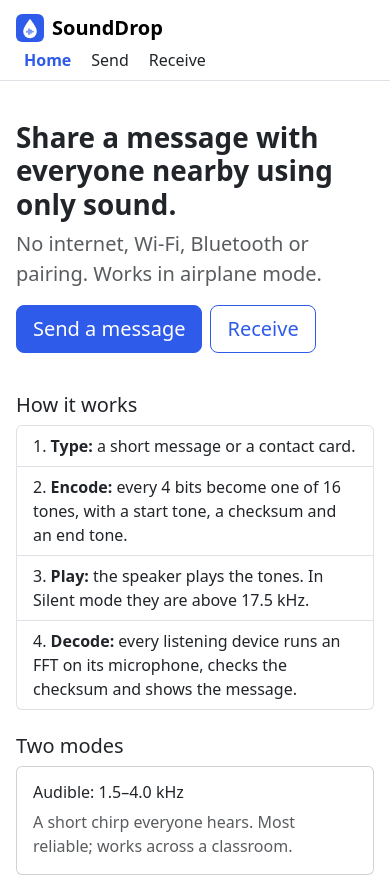
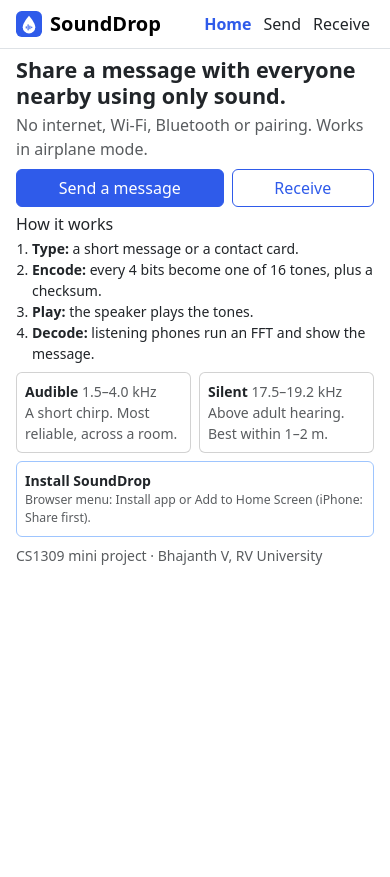
Before and after one commit to Bhajanth13/SOUND-DROP, a React (Vite) app in the folder app/: page / in a window 390 px wide. Shown: the top 877 px of the page. After the commit the page ends 844 px from the top, so only its background shows below. Built offline with nearby package versions, Linux system fonts and the light colour scheme.

Commit message:
Compact layout: every page fits on one phone screen without scrolling

```diff
--- a/app/src/App.jsx
+++ b/app/src/App.jsx
@@ -10,14 +10,14 @@ const LINKS = [["home", "Home", "#/"], ["send", "Send", "#/send"], ["receive", "
 function NavBar({ route }) {
   const { listening } = useSoundDrop();
   return (
-    <nav className="navbar border-bottom bg-body sticky-top">
-      <div className="container sd-container">
+    <nav className="navbar py-1 border-bottom bg-body sticky-top">
+      <div className="container sd-container flex-nowrap">
         <a className="navbar-brand fw-bold d-flex align-items-center gap-2" href="#/">
-          <img src="./icon.svg" width="28" height="28" alt="" /> SoundDrop
+          <img src="./icon.svg" width="26" height="26" alt="" /> SoundDrop
         </a>
         <div className="d-flex gap-1">
           {LINKS.map(([id, label, href]) => (
-            <a key={id} href={href} className={"nav-link px-2" + (route === id ? " active fw-semibold" : "")} aria-current={route === id ? "page" : undefined}>
+            <a key={id} href={href} className={"nav-link px-1 px-sm-2" + (route === id ? " active fw-semibold" : "")} aria-current={route === id ? "page" : undefined}>
               {label}{id === "receive" && listening && <span className="sd-dot" title="Listening" />}
             </a>
           ))}
@@ -33,12 +33,9 @@ export default function App() {
   return (
     <SoundDropProvider>
       <NavBar route={route} />
-      <main className="container sd-container py-4">
+      <main className="container sd-container py-2">
         <Page />
       </main>
-      <footer className="container sd-container pb-4 small text-body-secondary">
-        SoundDrop: CS1309 Web Technology mini project by Bhajanth V, RV University
-      </footer>
     </SoundDropProvider>
   );
 }
--- a/app/src/app.css
+++ b/app/src/app.css
@@ -16,12 +16,17 @@
 .progress-bar { background-color: var(--bs-primary); }
 
 .sd-container { max-width: 760px; padding-left: max(16px, env(safe-area-inset-left)); padding-right: max(16px, env(safe-area-inset-right)); }
-.sd-narrow { max-width: 640px; margin: 0 auto; }
+.sd-narrow { max-width: 560px; margin: 0 auto; }
 .d-contents { display: contents; }
 .nav-link.active { color: var(--bs-primary); }
 .sd-dot { display: inline-block; width: 8px; height: 8px; margin-left: 4px; border-radius: 50%; background: var(--bs-success); vertical-align: middle; }
 
 /* the big round Listen button */
-.sd-listen { width: 140px; height: 140px; border-radius: 50%; font-size: 1.4rem; font-weight: 600; }
+.sd-listen { width: 110px; height: 110px; border-radius: 50%; font-size: 1.3rem; font-weight: 600; }
+.sd-inbox { max-height: 120px; overflow-y: auto; }   /* the inbox scrolls inside its card, not the page */
 .form-range::-webkit-slider-thumb { background: var(--bs-primary); }
 .form-range::-moz-range-thumb { background: var(--bs-primary); }
+
+/* small phones: everything still fits on one screen */
+@media (max-width: 380px) { .navbar-brand { font-size: 1.1rem; margin-right: 0; } }
+@media (max-height: 700px) { .sd-listen { width: 88px; height: 88px; font-size: 1.1rem; } }
--- a/app/src/components/Field.jsx
+++ b/app/src/components/Field.jsx
@@ -4,7 +4,7 @@ export default function Field({ id, label, error, hint, as = "input", children,
   const cls = (as === "select" ? "form-select" : "form-control") + (error ? " is-invalid" : "");
   return (
     <div>
-      <label htmlFor={id} className="form-label">{label}</label>
+      <label htmlFor={id} className="form-label small mb-1">{label}</label>
       {as === "select"
         ? <select id={id} className={cls} aria-describedby={id + "-fb"} {...props}>{children}</select>
         : <Tag id={id} className={cls} aria-invalid={!!error} aria-describedby={id + "-fb"} {...props} />}
--- a/app/src/components/InstallApp.jsx
+++ b/app/src/components/InstallApp.jsx
@@ -20,16 +20,16 @@ export default function InstallApp() {
   }
 
   return (
-    <div className="card border-primary-subtle"><div className="card-body d-flex flex-wrap align-items-center gap-3">
+    <div className="card border-primary-subtle"><div className="card-body p-2 d-flex align-items-center gap-2 small">
       <div className="flex-grow-1">
         <strong>{installed() ? "SoundDrop is installed" : "Install SoundDrop"}</strong>
         <div className="small text-body-secondary">
           {installed() ? "It opens from your home screen and works with no internet."
             : canInstall ? "Add it to your home screen. After that it works with no internet."
-            : "Open it once while online, then use Install app or Add to Home Screen (on iPhone: Share, then Add to Home Screen)."}
+            : "Browser menu: Install app or Add to Home Screen (iPhone: Share first)."}
         </div>
       </div>
-      {canInstall && !installed() && <button type="button" className="btn btn-primary" onClick={install}>Install app</button>}
+      {canInstall && !installed() && <button type="button" className="btn btn-primary btn-sm text-nowrap" onClick={install}>Install app</button>}
     </div></div>
   );
 }
--- a/app/src/components/MessageCard.jsx
+++ b/app/src/components/MessageCard.jsx
@@ -5,10 +5,10 @@ import { MODES } from "../lib/modem.js";
 export default function MessageCard({ message: m, info }) {
   return (
     <div>
-      <span className="badge text-bg-success mb-2">Received: {formatLabel(m.format)}</span>
-      {m.format === "text" && <p className="fs-5 mb-2 text-break">{m.text}</p>}
+      <span className="badge text-bg-success mb-1">Received: {formatLabel(m.format)}</span>
+      {m.format === "text" && <p className="fs-5 mb-1 text-break">{m.text}</p>}
       {m.format === "contact" && (
-        <dl className="row mb-2">
+        <dl className="row mb-1 small">
           <dt className="col-4">Name</dt><dd className="col-8">{m.name}</dd>
           <dt className="col-4">Phone</dt><dd className="col-8">{m.phone}</dd>
           {m.email && <><dt className="col-4">Email</dt><dd className="col-8 text-break">{m.email}</dd></>}
--- a/app/src/lib/formats.js
+++ b/app/src/lib/formats.js
@@ -38,9 +38,9 @@ export function validate(format, v) {
   }
   if (format === "contact") {
     const nm = v.name.trim();
-    if (nm.length < 2) e.name = "Enter a name of at least 2 letters.";
-    if (!/^\+?[0-9][0-9 ]{6,14}$/.test(v.phone.trim())) e.phone = "Enter a phone number of 7 to 15 digits, for example +91 98450 12345.";
-    if (v.email.trim() && !/^[^\s@]+@[^\s@]+\.[^\s@]+$/.test(v.email.trim())) e.email = "Enter a valid email address or leave it empty.";
+    if (nm.length < 2) e.name = "Enter at least 2 letters.";
+    if (!/^\+?[0-9][0-9 ]{6,14}$/.test(v.phone.trim())) e.phone = "Enter 7 to 15 digits, e.g. +91 98450 12345.";
+    if (v.email.trim() && !/^[^\s@]+@[^\s@]+\.[^\s@]+$/.test(v.email.trim())) e.email = "Enter a valid email or leave it empty.";
   }
   if (!Object.keys(e).length) {
     const n = byteLength(pack(format, v));
--- a/app/src/pages/HomePage.jsx
+++ b/app/src/pages/HomePage.jsx
@@ -3,46 +3,44 @@ import InstallApp from "../components/InstallApp.jsx";
 
 const STEPS = [
   ["Type", "a short message or a contact card."],
-  ["Encode", "every 4 bits become one of 16 tones, with a start tone, a checksum and an end tone."],
-  ["Play", "the speaker plays the tones. In Silent mode they are above 17.5 kHz."],
-  ["Decode", "every listening device runs an FFT on its microphone, checks the checksum and shows the message."]
+  ["Encode", "every 4 bits become one of 16 tones, plus a checksum."],
+  ["Play", "the speaker plays the tones."],
+  ["Decode", "listening phones run an FFT and show the message."]
 ];
 const khz = (hz) => (hz / 1000).toFixed(1);
 
 export default function HomePage() {
   return (
-    <>
-      <section className="py-3 py-md-5">
-        <h1 className="display-6 fw-bold">Share a message with everyone nearby using only sound.</h1>
-        <p className="lead text-body-secondary">No internet, Wi-Fi, Bluetooth or pairing. Works in airplane mode.</p>
-        <div className="d-flex flex-wrap gap-2">
-          <a className="btn btn-primary btn-lg" href="#/send">Send a message</a>
-          <a className="btn btn-outline-primary btn-lg" href="#/receive">Receive</a>
+    <div className="sd-narrow vstack gap-2">
+      <section>
+        <h1 className="h4 fw-bold mb-1">Share a message with everyone nearby using only sound.</h1>
+        <p className="text-body-secondary mb-2">No internet, Wi-Fi, Bluetooth or pairing. Works in airplane mode.</p>
+        <div className="d-flex gap-2">
+          <a className="btn btn-primary flex-fill" href="#/send">Send a message</a>
+          <a className="btn btn-outline-primary flex-fill" href="#/receive">Receive</a>
         </div>
       </section>
 
-      <h2 className="h5 mt-4">How it works</h2>
-      <ol className="list-group list-group-numbered mb-4">
-        {STEPS.map(([title, text]) => (
-          <li key={title} className="list-group-item"><strong>{title}:</strong> {text}</li>
-        ))}
-      </ol>
+      <section>
+        <h2 className="h6 mb-1">How it works</h2>
+        <ol className="small mb-0 ps-3">
+          {STEPS.map(([title, text]) => <li key={title}><strong>{title}:</strong> {text}</li>)}
+        </ol>
+      </section>
 
-      <h2 className="h5">Two modes</h2>
-      <div className="row g-3 mb-4">
+      <div className="row g-2">
         {Object.values(MODES).map((m) => (
-          <div className="col-md-6" key={m.id}>
-            <div className="card h-100"><div className="card-body">
-              <h3 className="h6 card-title">{m.label}: {khz(toneHz(m, 0))}–{khz(toneHz(m, NUM_TONES - 1))} kHz</h3>
-              <p className="card-text text-body-secondary mb-0">
-                {m.id === "audible" ? "A short chirp everyone hears. Most reliable; works across a classroom." : "Above what most adults can hear, so the message seems to travel silently. Best within 1–2 m."}
-              </p>
+          <div className="col-6" key={m.id}>
+            <div className="card h-100"><div className="card-body p-2 small">
+              <strong>{m.label}</strong> <span className="text-body-secondary">{khz(toneHz(m, 0))}–{khz(toneHz(m, NUM_TONES - 1))} kHz</span>
+              <div className="text-body-secondary">{m.id === "audible" ? "A short chirp. Most reliable, across a room." : "Above adult hearing. Best within 1–2 m."}</div>
             </div></div>
           </div>
         ))}
       </div>
 
       <InstallApp />
-    </>
+      <p className="small text-body-secondary mb-0">CS1309 mini project · Bhajanth V, RV University</p>
+    </div>
   );
 }
--- a/app/src/pages/SendPage.jsx
+++ b/app/src/pages/SendPage.jsx
@@ -41,19 +41,20 @@ export default function SendPage() {
   }
 
   return (
-    <form noValidate onSubmit={onSubmit} className="sd-narrow">
-      <h1 className="h3">Send</h1>
-      <p className="text-body-secondary">Tap Listen on the other device first, then send.</p>
+    <form noValidate onSubmit={onSubmit} className="sd-narrow vstack gap-2">
+      <h1 className="h4 mb-0">Send <small className="fs-6 fw-normal text-body-secondary">Tap Listen on the other phone first.</small></h1>
 
-      <div className="card mb-3"><div className="card-body vstack gap-3">
+      <div className="card"><div className="card-body p-3 vstack gap-2">
         <Choice name="format" options={FORMATS} value={format} onChange={(f) => { setFormat(f); setTried(false); }} />
 
-        {format === "text" && <Field as="textarea" id="text" label="Message" rows={3} value={v.text} onChange={set("text")} error={err("text")} />}
+        {format === "text" && <Field as="textarea" id="text" label="Message" rows={2} value={v.text} onChange={set("text")} error={err("text")} />}
         {format === "contact" && (
           <>
             <Field id="name" label="Name" value={v.name} onChange={set("name")} error={err("name")} />
-            <Field id="phone" label="Phone" type="tel" value={v.phone} onChange={set("phone")} error={err("phone")} placeholder="+91 98450 12345" />
-            <Field id="email" label="Email (optional)" type="email" value={v.email} onChange={set("email")} error={err("email")} />
+            <div className="row g-2">
+              <div className="col-6"><Field id="phone" label="Phone" type="tel" value={v.phone} onChange={set("phone")} error={err("phone")} placeholder="+91 98450 12345" /></div>
+              <div className="col-6"><Field id="email" label="Email (optional)" type="email" value={v.email} onChange={set("email")} error={err("email")} /></div>
+            </div>
           </>
         )}
 
@@ -62,21 +63,18 @@ export default function SendPage() {
             <span className={bytes > MAX_BYTES ? "text-danger" : ""}>{bytes} of {MAX_BYTES} bytes</span>
             <span>about {airTime(bytes).toFixed(1)} s</span>
           </div>
-          <div className="progress" style={{ height: 6 }}>
+          <div className="progress" style={{ height: 4 }}>
             <div className={"progress-bar" + (bytes > MAX_BYTES ? " bg-danger" : "")} style={{ width: Math.min(100, (bytes / MAX_BYTES) * 100) + "%" }} />
           </div>
           {err("_size") && <div className="text-danger small mt-1">{errors._size}</div>}
         </div>
-      </div></div>
 
-      <div className="card mb-3"><div className="card-body vstack gap-3">
         <div>
-          <div className="form-label">Mode</div>
           <Choice name="mode" options={Object.values(MODES)} value={mode} onChange={setMode} />
-          <div className="form-text">{mode === "silent" ? "17.5–19.2 kHz, above what most adults hear. Keep the devices within 1–2 m." : "1.5–4 kHz, a short chirp. Most reliable."}</div>
+          <div className="form-text mt-1">{mode === "silent" ? "17.5–19.2 kHz, above adult hearing. Keep phones within 1–2 m." : "1.5–4 kHz, a short chirp. Most reliable."}</div>
         </div>
-        <div>
-          <label htmlFor="volume" className="form-label">Volume: {Math.round(volume * 100)}%</label>
+        <div className="d-flex align-items-center gap-2">
+          <label htmlFor="volume" className="small text-nowrap">Volume {Math.round(volume * 100)}%</label>
           <input type="range" className="form-range" id="volume" min="0.1" max="1" step="0.05" value={volume} onChange={(e) => setVolume(+e.target.value)} />
         </div>
       </div></div>
@@ -84,10 +82,10 @@ export default function SendPage() {
       <button type="submit" className={"btn btn-lg w-100 " + (sending ? "btn-danger" : "btn-primary")}>
         {sending ? "Stop sending" : "Send through sound"}
       </button>
-      <div className="progress mt-2" style={{ height: 6 }} aria-hidden="true">
+      <div className="progress" style={{ height: 4 }} aria-hidden="true">
         <div className="progress-bar" style={{ width: (sending ? sending.progress * 100 : 0) + "%" }} />
       </div>
-      {tried && !valid && <p className="text-danger small mt-2">Fix the highlighted field first.</p>}
+      {tried && !valid && <p className="text-danger small mb-0">Fix the highlighted field first.</p>}
     </form>
   );
 }
```
Also changed, not shown: app/src/pages/ReceivePage.jsx (+18 -21 lines), 2 other files (tests, documents, lock files or other folders).
